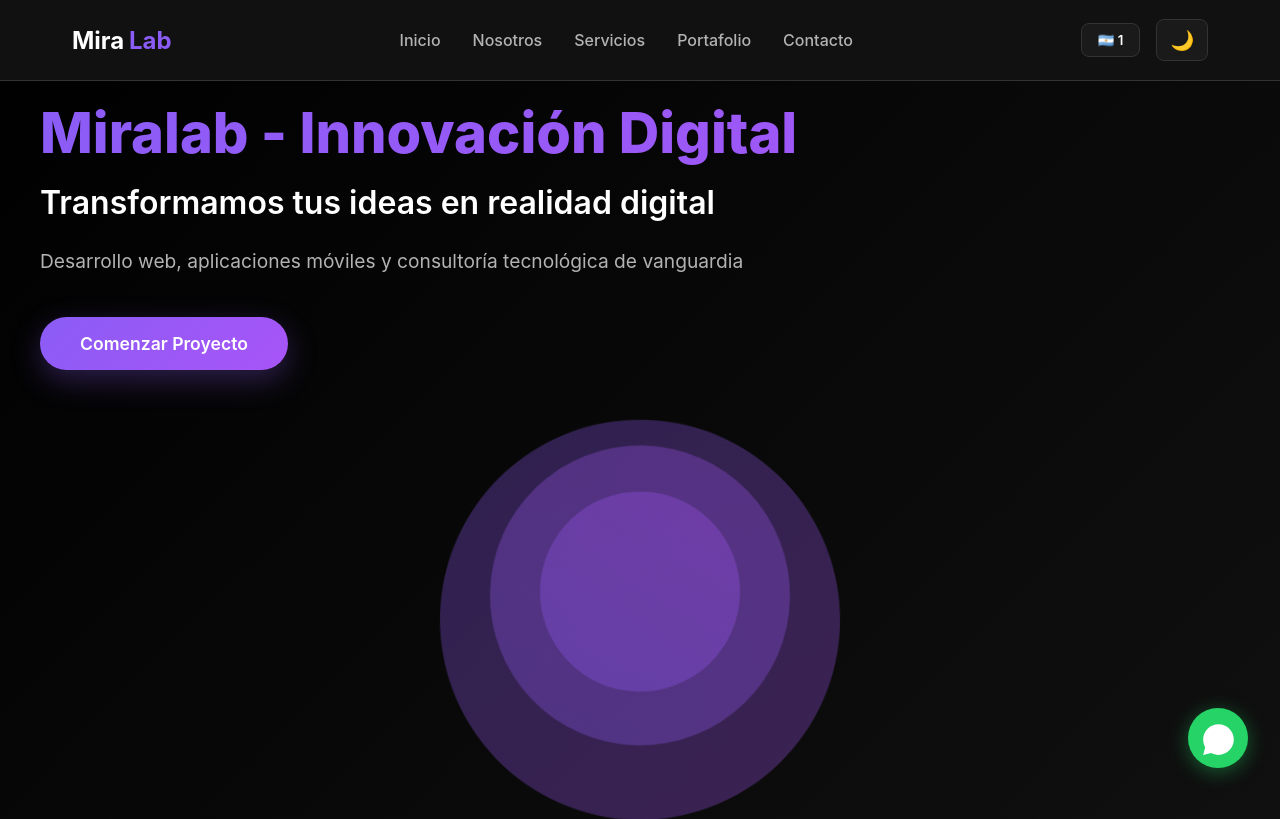
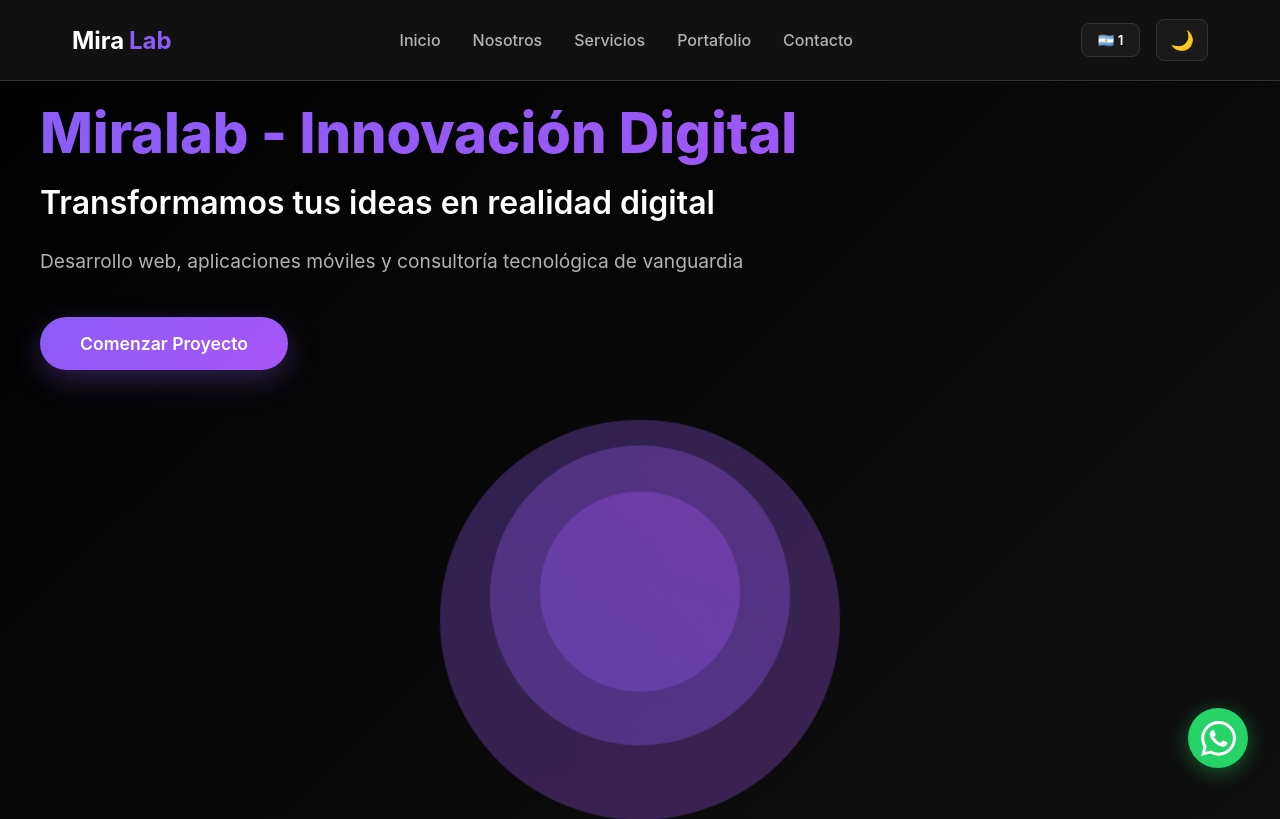
Before and after one commit to octapf/miralab, a Next.js app: page /1 in a window 1280 px wide. Shown: the top 819 px of the page. Built offline with nearby package versions, Linux system fonts and the light colour scheme; no server answers.

Commit message:
Actualizar icono de WhatsApp flotante al logo oficial

```diff
--- a/src/components/FloatingWhatsApp/FloatingWhatsApp.tsx
+++ b/src/components/FloatingWhatsApp/FloatingWhatsApp.tsx
@@ -22,25 +22,13 @@ export default function FloatingWhatsApp() {
       aria-label="Contactar por WhatsApp"
     >
       <svg
-        viewBox="0 0 32 32"
+        viewBox="0 0 24 24"
         fill="none"
         xmlns="http://www.w3.org/2000/svg"
         className={styles.icon}
       >
         <path
-          fillRule="evenodd"
-          clipRule="evenodd"
-          d="M16 31C23.732 31 30 24.732 30 17C30 9.26801 23.732 3 16 3C8.26801 3 2 9.26801 2 17C2 19.5109 2.661 21.8674 3.81847 23.905L2 31L9.31486 29.3038C11.3014 30.3854 13.5789 31 16 31Z"
-          fill="currentColor"
-        />
-        <path
-          fillRule="evenodd"
-          clipRule="evenodd"
-          d="M16 28.5C22.3513 28.5 27.5 23.3513 27.5 17C27.5 10.6487 22.3513 5.5 16 5.5C9.64873 5.5 4.5 10.6487 4.5 17C4.5 19.2925 5.16046 21.4292 6.30305 23.2163L5.09 27.91L9.96487 26.8271C11.7073 27.8885 13.7766 28.5 16 28.5Z"
-          fill="white"
-        />
-        <path
-          d="M12.5 9.49989C12.1672 8.83131 11.6565 8.8905 11.1407 8.8905C10.2188 8.8905 8.78125 9.99478 8.78125 12.05C8.78125 13.7343 9.52345 15.578 12.0244 18.3361C14.438 20.9979 17.6094 22.3748 20.2422 22.3279C22.875 22.2811 23.4167 20.0154 23.4167 19.2503C23.4167 18.9112 23.2062 18.742 23.0613 18.696C22.1641 18.2654 20.5093 17.4631 20.1328 17.3124C19.7563 17.1617 19.5597 17.3656 19.4375 17.4765C19.0961 17.8018 18.4193 18.7608 18.1875 18.9765C17.9558 19.1922 17.6103 19.083 17.4665 19.0015C16.9374 18.7892 15.5029 18.1511 14.3595 17.0426C12.9453 15.6718 12.8623 15.2001 12.5959 14.7803C12.3828 14.4444 12.5392 14.2384 12.6172 14.1483C12.9219 13.7968 13.3426 13.254 13.5313 12.9843C13.7199 12.7145 13.5702 12.305 13.4803 12.05C13.0938 10.953 12.7663 10.0347 12.5 9.49989Z"
+          d="M17.472 14.382c-.297-.149-1.758-.867-2.03-.967-.273-.099-.471-.148-.67.15-.197.297-.767.966-.94 1.164-.173.199-.347.223-.644.075-.297-.15-1.255-.463-2.39-1.475-.883-.788-1.48-1.761-1.653-2.059-.173-.297-.018-.458.13-.606.134-.133.298-.347.446-.52.149-.174.198-.298.298-.497.099-.198.05-.371-.025-.52-.075-.149-.669-1.612-.916-2.207-.242-.579-.487-.5-.669-.51-.173-.008-.371-.01-.57-.01-.198 0-.52.074-.792.372-.272.297-1.04 1.016-1.04 2.479 0 1.462 1.065 2.875 1.213 3.074.149.198 2.096 3.2 5.077 4.487.709.306 1.262.489 1.694.625.712.227 1.36.195 1.871.118.571-.085 1.758-.719 2.006-1.413.248-.694.248-1.289.173-1.413-.074-.124-.272-.198-.57-.347m-5.421 7.403h-.004a9.87 9.87 0 01-5.031-1.378l-.361-.214-3.741.982.998-3.648-.235-.374a9.86 9.86 0 01-1.51-5.26c.001-5.45 4.436-9.884 9.888-9.884 2.64 0 5.122 1.03 6.988 2.898a9.825 9.825 0 012.893 6.994c-.003 5.45-4.437 9.884-9.885 9.884m8.413-18.297A11.815 11.815 0 0012.05 0C5.495 0 .16 5.335.157 11.892c0 2.096.547 4.142 1.588 5.945L.057 24l6.305-1.654a11.882 11.882 0 005.683 1.448h.005c6.554 0 11.89-5.335 11.893-11.893a11.821 11.821 0 00-3.48-8.413Z"
           fill="currentColor"
         />
       </svg>
```
